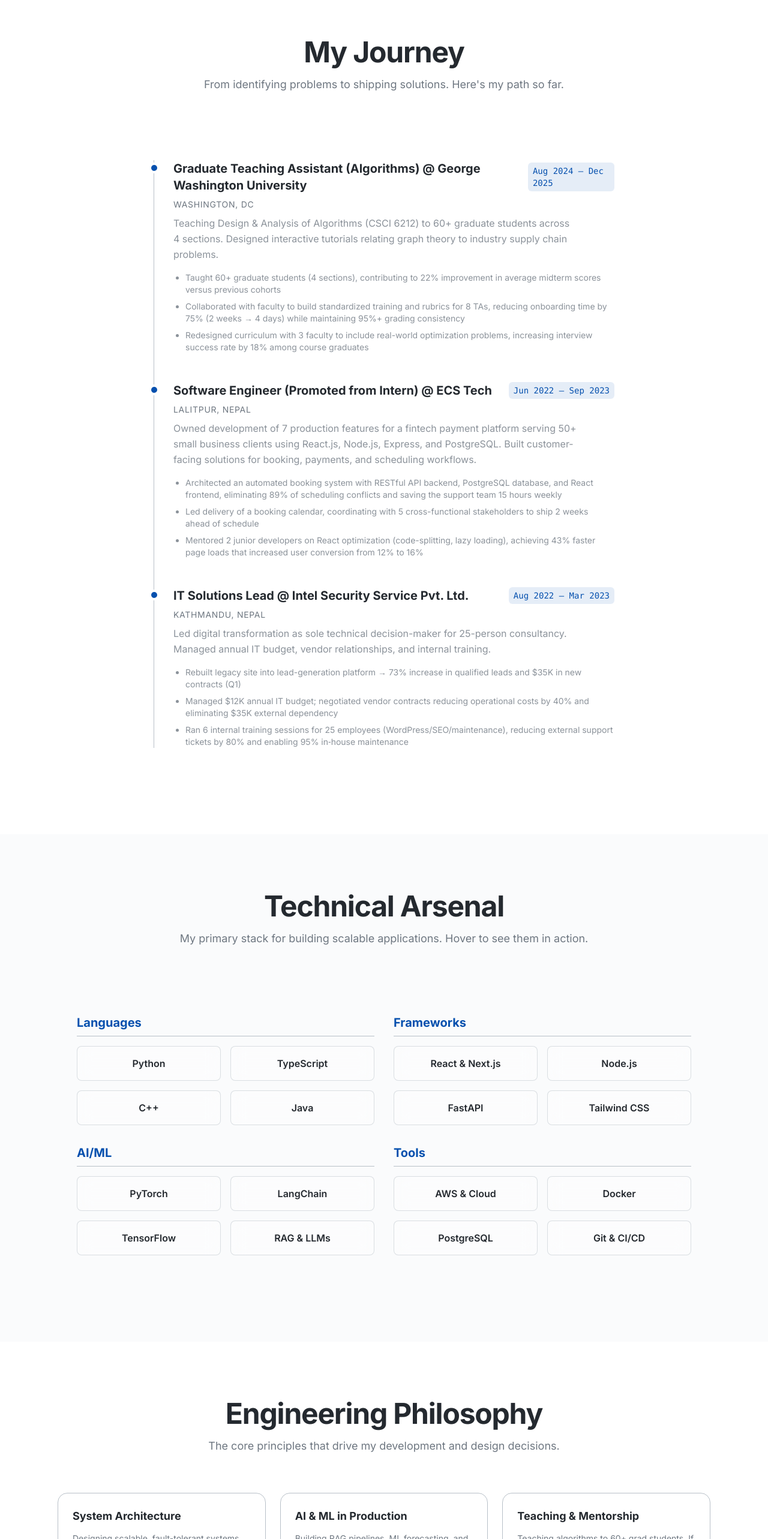
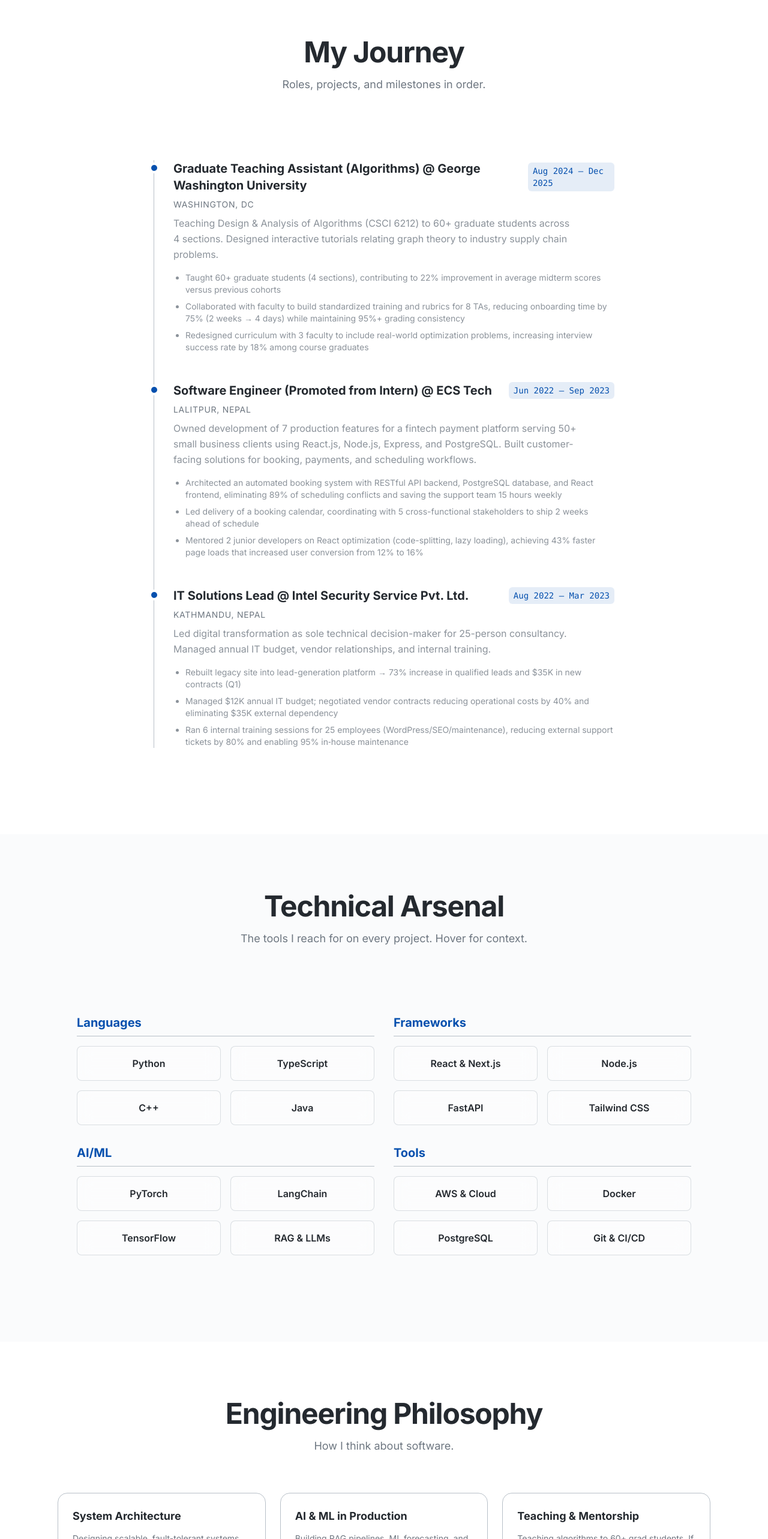
Before and after one commit to aabhiyann/portfolio-abhiyan, a React (Vite) app: page /about in a window 1280 px wide. Shown: the part 1020-3586 px from the top of the page at 60% size. Built offline with nearby package versions, Linux system fonts and the light colour scheme.

Commit message:
style(copy): rewrite all section subtitles to be short and direct

```diff
--- a/src/components/ContactSection.tsx
+++ b/src/components/ContactSection.tsx
@@ -15,7 +15,7 @@ const ContactSection: React.FC = () => {
       <div className="max-w-4xl mx-auto px-6 md:px-8 text-center relative z-10">
         <SectionTitle
           title="Get in Touch"
-          subtitle="Whether you have a question or just want to say hi, I'll try my best to get back to you!"
+          subtitle="Open to work. Reach out directly."
         />
 
         <motion.div
--- a/src/components/sections/FeaturedProjectsSection.tsx
+++ b/src/components/sections/FeaturedProjectsSection.tsx
@@ -23,7 +23,7 @@ export const FeaturedProjectsSection: React.FC<
       <div className="max-w-7xl mx-auto px-6 md:px-8">
         <SectionTitle
           title="Featured Projects"
-          subtitle="A showcase of my recent work spanning AI/ML platforms, full‑stack web applications, and production‑grade systems."
+          subtitle="Six shipped projects. All production. All documented."
         />
         <ProjectGrid projects={projects} variant="featured" />
         <motion.div
--- a/src/pages/About.tsx
+++ b/src/pages/About.tsx
@@ -128,7 +128,7 @@ function About() {
         <div className="max-w-7xl mx-auto px-6 md:px-8">
           <SectionTitle
             title="My Journey"
-            subtitle="From identifying problems to shipping solutions. Here's my path so far."
+            subtitle="Roles, projects, and milestones in order."
           />
           <VisualTimeline
             items={experiences.map((exp) => ({
@@ -147,7 +147,7 @@ function About() {
         <div className="max-w-6xl mx-auto px-6 md:px-8">
           <SectionTitle
             title="Technical Arsenal"
-            subtitle="My primary stack for building scalable applications. Hover to see them in action."
+            subtitle="The tools I reach for on every project. Hover for context."
           />
           <SkillsMatrix />
         </div>
@@ -158,7 +158,7 @@ function About() {
         <div className="max-w-6xl mx-auto px-6 md:px-8">
           <SectionTitle
             title="Engineering Philosophy"
-            subtitle="The core principles that drive my development and design decisions."
+            subtitle="How I think about software."
           />
           <div className="grid grid-cols-1 md:grid-cols-2 lg:grid-cols-3 gap-6">
             {passions.map((passion, index) => (
@@ -190,7 +190,7 @@ function About() {
         <div className="max-w-6xl mx-auto px-6 md:px-8">
           <SectionTitle
             title="Beyond Code"
-            subtitle="When I'm not writing software, I'm capturing the world through a lens."
+            subtitle="Street and portrait photography. Shot on a Canon R50."
           />
 
           {/* Photo Grid */}
--- a/src/pages/Contact.tsx
+++ b/src/pages/Contact.tsx
@@ -16,7 +16,7 @@ function Contact() {
         <div className="max-w-4xl mx-auto px-6 md:px-8">
           <SectionTitle
             title="Let's Connect"
-            subtitle="Open to new opportunities. Let's chat about what we could build together."
+            subtitle="Open to SWE, DS, and PM roles. Response within 24 hours."
           />
 
           {/* Info Card */}
--- a/src/pages/Experience.tsx
+++ b/src/pages/Experience.tsx
@@ -17,7 +17,7 @@ function Experience() {
         <div className="max-w-7xl mx-auto px-6 md:px-8">
           <SectionTitle
             title="Experience & Teaching"
-            subtitle="My journey from software development internships to teaching algorithms at graduate level."
+            subtitle="Software development roles and academic work, in order."
           />
 
           <div className="mt-12">
--- a/src/pages/Skills.tsx
+++ b/src/pages/Skills.tsx
@@ -17,7 +17,7 @@ function Skills() {
         <div className="max-w-7xl mx-auto px-6 md:px-8">
           <SectionTitle
             title="Skills & Certifications"
-            subtitle="A comprehensive overview of my technical expertise and qualifications."
+            subtitle="Languages, frameworks, tools, and certifications."
           />
 
           <div className="mt-12">
```
